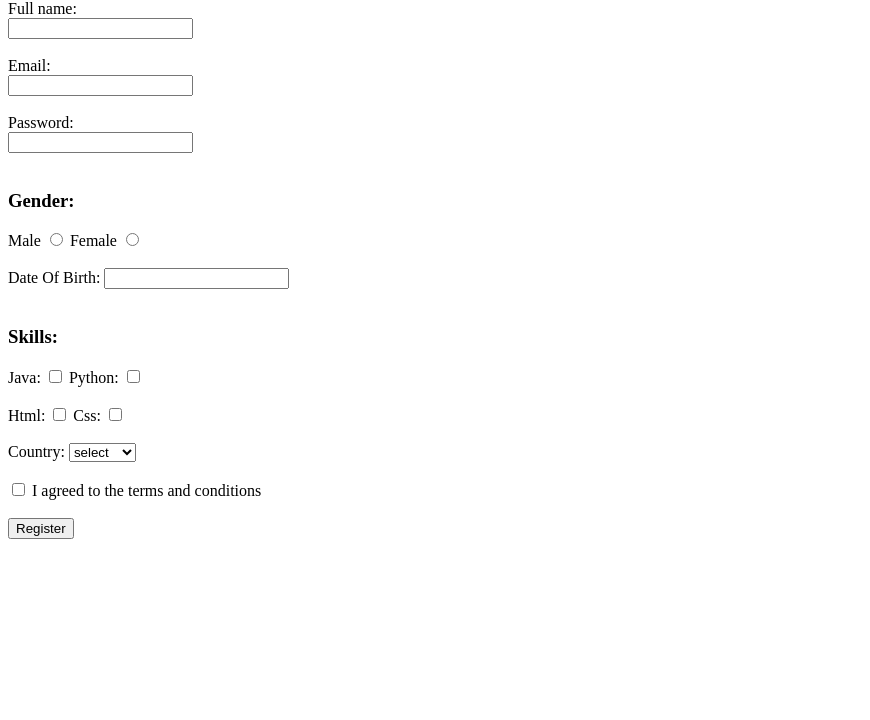
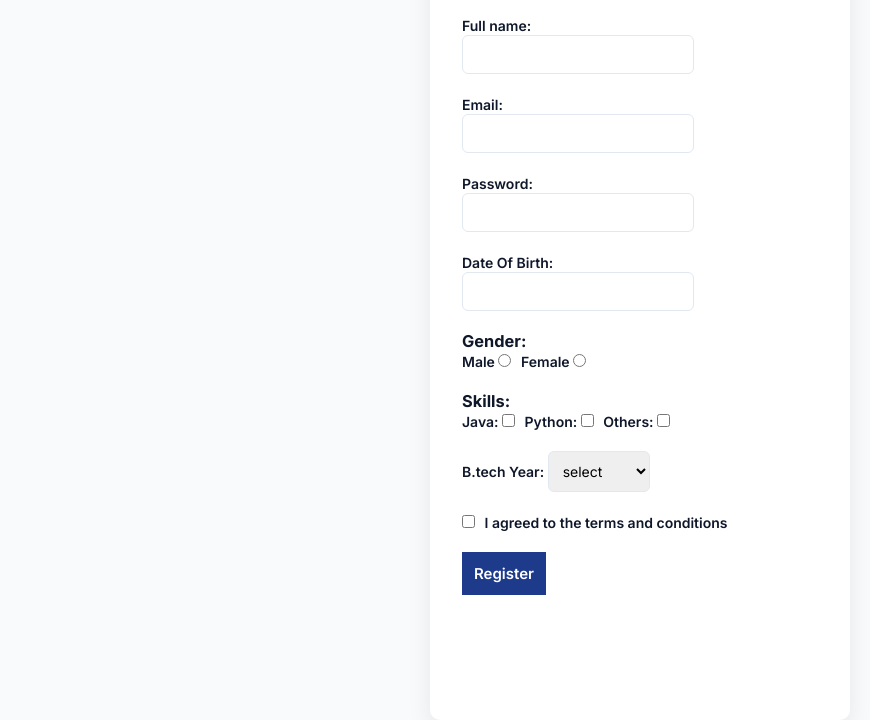
Before and after one commit to sivasankar-4/registration-form-by-html, a plain HTML site: page index.html in a window 1280 px wide. Shown: the part 80-800 px from the top of the page, without its empty margins (0-870 px from the left). Drawn offline with Linux system fonts and the light colour scheme.

Commit message:
update registration form and add algorithm to readme

```diff
--- a/index.html
+++ b/index.html
@@ -4,8 +4,13 @@
     <meta charset="UTF-8">
     <meta name="viewport" content="width=device-width, initial-scale=1.0">
     <title>registration form</title>
+    <link rel="stylesheet" href="styles.css">
+    <link rel="preconnect" href="https://fonts.googleapis.com">
+<link rel="preconnect" href="https://fonts.gstatic.com" crossorigin>
+<link href="https://fonts.googleapis.com/css2?family=Inter:ital,opsz,wght@0,14..32,100..900;1,14..32,100..900&display=swap" rel="stylesheet">
 </head>
 <body>
+    <div class="container">
   <h1>User Registration Form</h1>
 
 <form>
@@ -18,6 +23,9 @@
     <label for="password">Password:</label><br>
     <input type="text" id="password" name="password"><br><br>
 
+    <lable for="dob">Date Of Birth:</lable><br>
+    <input type="dob" id="dob" name="dob"><br><br>
+
 
     <h3>Gender:</h3>
     <label for="Male">Male</label>
@@ -27,8 +35,7 @@
     <input type="radio" id="female" name="gender" value="female"><br><br>
 
 
-    <lable for="dob">Date Of Birth:</lable>
-    <input type="dob" id="dob" name="dob"><br><br>
+
 
     <h3>Skills:</h3>
 
@@ -36,20 +43,18 @@
     <input type="checkbox" id="java" value="java">
 
     <label for="python">Python:</label>
-    <input type="checkbox" id="python" value="python"><br><br>
+    <input type="checkbox" id="python" value="python">
 
-    <label for="html">Html:</label>
-    <input type="checkbox" id="checkbox" value="html">
+    <label for="others">Others:</label>
+    <input type="checkbox" id="others" value="others"><br><br>
 
-    <label for="css">Css:</label>
-    <input type="checkbox" id="css" value="css"><br><br>
-
-    <label for="country">Country:</label>
+    <label for="year">B.tech Year:</label>
     <select id="country" name="country">
     <option value="">select</option>
-    <option value="India">India</option>
-    <option value="Usa">Usa</option>
-    <option value="london">London</option>
+    <option value="1">1st Year</option>
+    <option value="2">2nd Year</option>
+    <option value="3">3rd Year</option>
+    <option value="4th">4th Year</option>
     </select><br><br>
 
     <input type="checkbox" id="terms" required>
@@ -59,6 +64,9 @@
 
 
 </form>
+</div>
+</body>
+</body>
 
 
 
--- /dev/null
+++ b/styles.css
@@ -0,0 +1,82 @@
+ *{
+ box-sizing:border-box;
+ margin:0;
+ padding:0;
+ font-family:"Inter",sans-serif;
+ }
+ .container h1 {
+    font-weight: 600;
+}
+
+label {
+    font-weight: 500;
+}
+
+ body{
+   min-height: 100vh;
+   background-color: #f8fafc;
+   display: flex;
+   justify-content:center;
+   align items:center;
+   color:#0f172a;
+ }
+ .container{
+    background-color: #ffffff;
+    display:flex;
+    flex-direction:column;
+    width:100%;
+    max-width:420px;
+    padding: 32px;
+    border-radius:10px;
+    box-shadow:0 10px 25px rgba(0,0,0,0.08);
+ }
+  .container h1{
+    text-align: center;
+    margin-bottom:24px;
+    color:#1e3a8a;
+ }
+}gender{
+    gap:14px;
+
+}
+ form{
+    dispaly:flex;
+    flex-direction:column;
+    gap:14px;
+ }
+ label{
+    font-size:14px;
+    font-weight:600;
+
+ }
+ input,
+ select{
+    padding:10px;
+    border:1px solid #e2e8f0;
+    border-radius:6px;
+    font-size:14px;
+ }
+ input:focus,
+ select:focus{
+    outline:none;
+    border-color:#2563eb;
+ }
+ input[type="radio"],
+ input[type=checkbox]{
+    margin-right:6px;
+ }
+ button{
+    padding:12px;
+    font-size:15px;
+    font-weight:600;
+    border:none;
+    border-radius;6px;
+    cursor:pointer;
+ }
+ button[type="submit"]{
+    background-color: #1e3a8a;
+    color:#ffffff;
+ }
+ button[type="submit"]:hover{
+    background-color: #2563eb;
+ }
```
Also changed, not shown: 1 other file.
